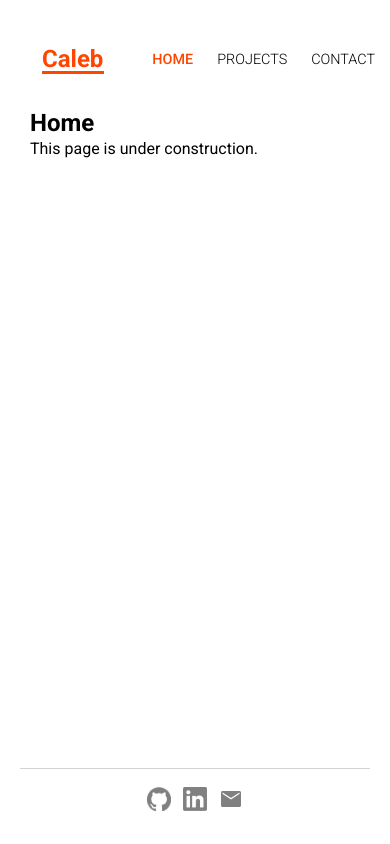
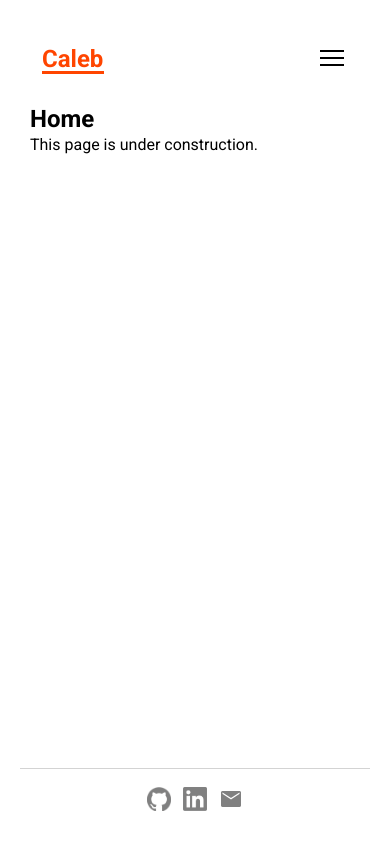
Before and after one commit to Corncycle/personal-website, a React app: page / in a window 390 px wide. Built offline with nearby package versions, Linux system fonts and the light colour scheme.

Commit message:
Implement responsive nav bar for mobile devices

```diff
--- a/src/App.js
+++ b/src/App.js
@@ -14,6 +14,7 @@ export default function App() {
   }
 
   const [currPage, setCurrPage] = useState('home')
+  const [navCollapsed, setNavCollapsed] = useState(true)
 
   const currLocation = useLocation()
 
@@ -27,14 +28,21 @@ export default function App() {
 
   return (
     <div className="main--container flex-col">
-      <NavBar pages={pages} currPage={currPage} />
+      <NavBar
+        pages={pages}
+        currPage={currPage}
+        navCollapsed={navCollapsed}
+        setNavCollapsed={setNavCollapsed}
+      />
       <Routes>
         <Route path="/" element={<Home />} />
         <Route path="/projects" element={<Projects />} />
         <Route path="/contact" element={<Contact />} />
       </Routes>
-      <hr className="horizontal-break" />
-      <BottomBar />
+      <div className="bottom-wrapper flex-col">
+        <hr className="horizontal-break" />
+        <BottomBar />
+      </div>
     </div>
   )
 }
--- a/src/components/NavBar.js
+++ b/src/components/NavBar.js
@@ -1,15 +1,45 @@
-import React from 'react'
+import React, { useEffect } from 'react'
 import { Link } from 'react-router-dom'
 
-export default function NavBar({ pages, currPage }) {
+import menuButtonImg from '../images/menu.svg'
+
+export default function NavBar({
+  pages,
+  currPage,
+  navCollapsed,
+  setNavCollapsed,
+}) {
+  useEffect(() => {
+    const root = document.documentElement
+
+    root.style.setProperty('--navbar-item-count', Object.keys(pages).length)
+  }, [])
+
   return (
-    <div className="nav-bar--container flex align-center">
-      <span className="nav-bar--header flex center">
-        <Link to="/" className="nav-bar--header--link">
-          Caleb
-        </Link>
-      </span>
-      <ul className="nav-bar--items--container flex">
+    <div className="nav-bar--container flex">
+      <div className="nav-bar--top-level flex align-center">
+        <span className="nav-bar--header flex center">
+          <Link to="/" className="nav-bar--header--link">
+            Caleb
+          </Link>
+        </span>
+        <button
+          className={
+            'minimal nav-bar--button' + (navCollapsed ? ' nav-collapsed' : '')
+          }
+          onClick={() => {
+            setNavCollapsed(!navCollapsed)
+          }}
+        >
+          <img className="nav-bar--button--image" src={menuButtonImg} />
+        </button>
+      </div>
+      <ul
+        className={
+          'nav-bar--items--container flex' +
+          (navCollapsed ? ' nav-collapsed' : '')
+        }
+      >
         {Object.entries(pages).map(([name, route], i) => {
           return (
             <Link key={i} to={route} className="nav-bar--items--link">
--- a/src/stylesheets/style.css
+++ b/src/stylesheets/style.css
@@ -8,6 +8,7 @@
 :root {
     font-family: "Roboto", sans-serif;
 
+    --navbar-item-count: 2;
     --light-grey: #e2e8f0;
 }
 
@@ -33,6 +34,10 @@
     align-items: center;
 }
 
+.minimal {
+    display: none;
+}
+
 .horizontal-break {
     border: none;
     border-top: 1px solid lightgray;
@@ -52,11 +57,12 @@
     padding: 10px;
     justify-content: space-between;
     gap: 1.5rem;
+    align-items: center;
 }
 
 .nav-bar--header {
     font-size: 1.5rem;
-    font-family: "Roboto", serif;
+    font-family: "Roboto", sans-serif;
     font-weight: 700;
     padding: 4px 12px;
     border-radius: 8px;
@@ -72,6 +78,26 @@
 
 .nav-bar--header--link:hover {
     animation: 1s ease-in-out infinite border-glow, 1s ease-in-out infinite color-glow;
+}
+
+.nav-bar--button {
+	background: none;
+	color: inherit;
+	border: none;
+	padding: 0;
+	font: inherit;
+	cursor: pointer;
+	outline: inherit;
+
+    padding: 0 12px;
+}
+
+.nav-bar--button:not(.nav-collapsed) .nav-bar--button--image {
+    filter: invert(40%) sepia(62%) saturate(5659%) hue-rotate(1deg) brightness(101%) contrast(106%);
+}
+
+.nav-bar--button--image {
+    height: 2rem;
 }
 
 .nav-bar--items--item {
@@ -109,6 +135,10 @@
 
 .main-content--container p {
     font-size: 1rem;
+}
+
+.bottom-wrapper {
+    gap: 10px;
 }
 
 .bottom-bar--container {
@@ -151,3 +181,36 @@
         color: orangered;
     }
 }
+
+@media only screen and (max-width: 800px) {
+    .minimal {
+        display: initial;
+    }
+
+    .main--container {
+        gap: 0;
+    }
+
+    .nav-bar--container {
+        gap: 6px;
+        flex-direction: column;
+        align-items: flex-start;
+    }
+
+    .nav-bar--top-level {
+        width: 100%;
+        justify-content: space-between;
+    }
+
+    .nav-bar--items--container {
+        flex-direction: column;
+        overflow: hidden;
+        max-height: calc(var(--navbar-item-count) * 2rem);
+        transition: 0.6s max-height;
+    }
+
+    .nav-bar--items--container.nav-collapsed {
+        max-height: 0;
+        transition: 0.6s max-height;
+    }
+}
--- a/webpack.prod.js
+++ b/webpack.prod.js
@@ -24,6 +24,10 @@ module.exports = {
         exclude: /node_modules/,
         use: 'babel-loader',
       },
+      {
+        test: /\.(png|svg|jpg|jpeg|gif)$/i,
+        type: 'asset/resource',
+      },
     ],
   },
   plugins: [
```
Also changed, not shown: src/images/menu.svg (added).
